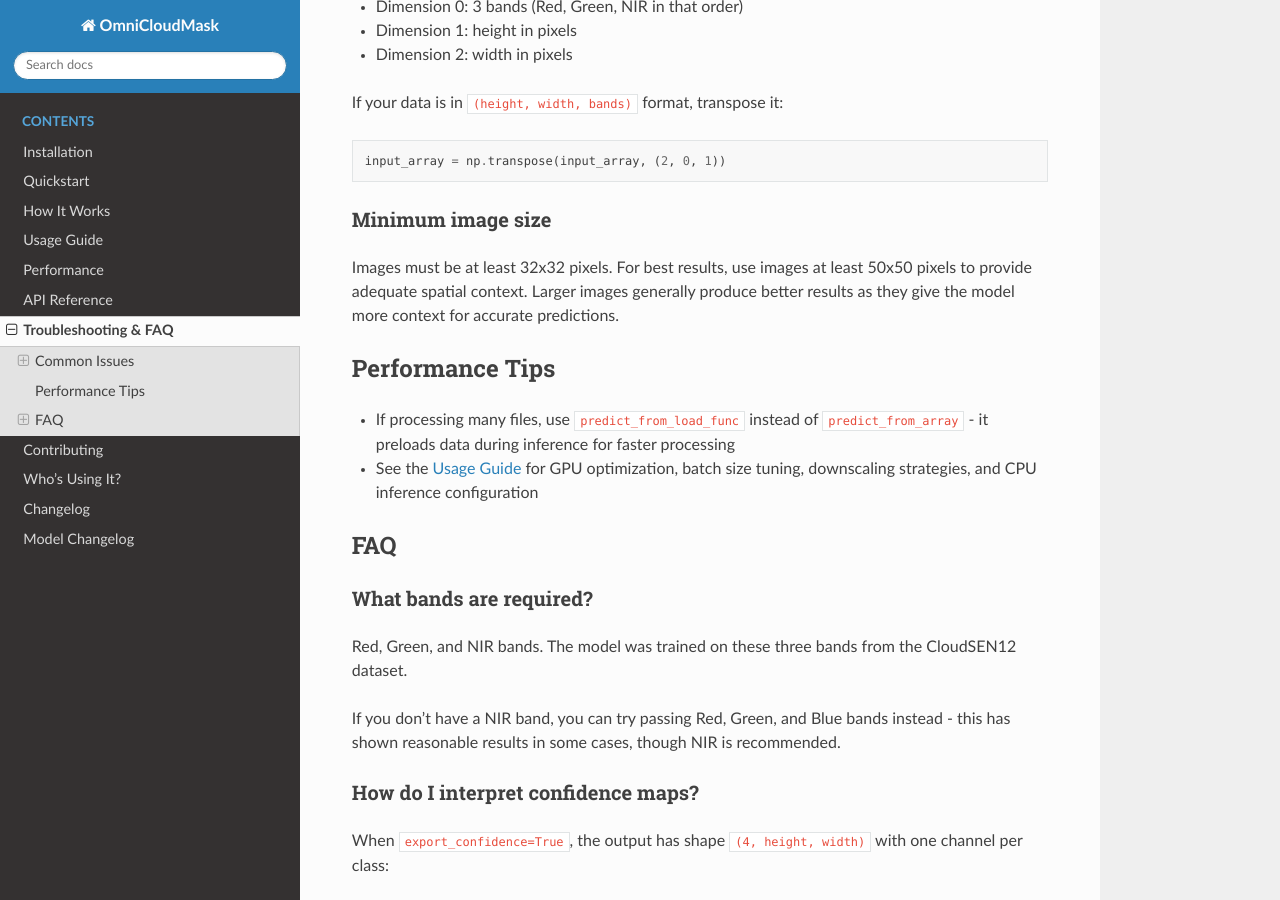
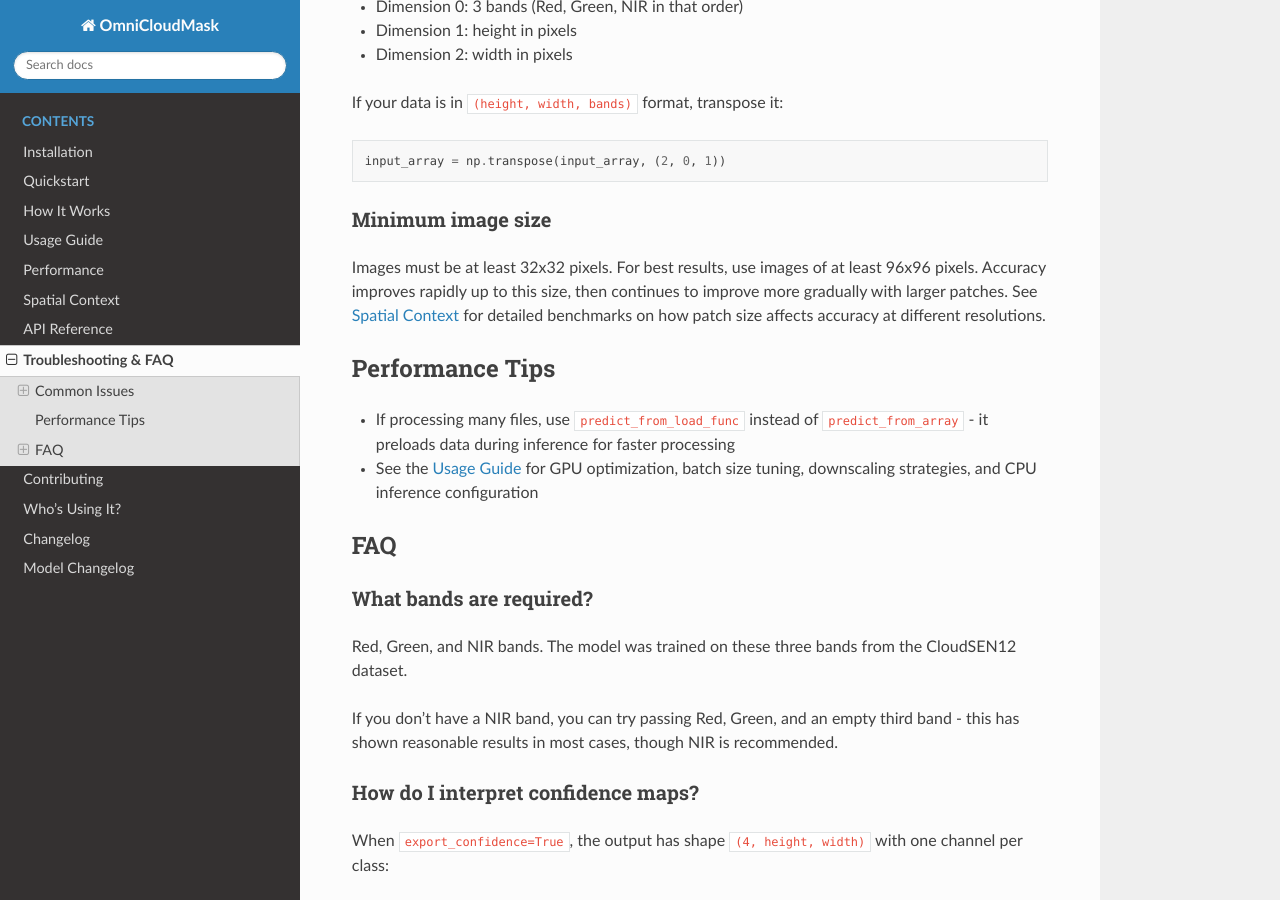
Before and after one commit to DPIRD-DMA/OmniCloudMask, a Sphinx documentation site: the page built from docs/troubleshooting.md, in a window 1280 px wide and 900 px high, scrolled down 1449 px. Built offline with Sphinx 7.4.7 and the Read the Docs theme 3.1.0, drawn with Linux system fonts in a browser that asks for light colours.

Commit message:
Added spatial context to docs

```diff
--- a/docs/conf.py
+++ b/docs/conf.py
@@ -20,6 +20,7 @@
 myst_enable_extensions = [
     "colon_fence",
     "deflist",
+    "dollarmath",
 ]
 
 templates_path = ["_templates"]
--- a/docs/troubleshooting.md
+++ b/docs/troubleshooting.md
@@ -72,7 +72,7 @@
 
 ### Minimum image size
 
-Images must be at least 32x32 pixels. For best results, use images at least 50x50 pixels to provide adequate spatial context. Larger images generally produce better results as they give the model more context for accurate predictions.
+Images must be at least 32x32 pixels. For best results, use images of at least 96x96 pixels. Accuracy improves rapidly up to this size, then continues to improve more gradually with larger patches. See [Spatial Context](spatial-context.md) for detailed benchmarks on how patch size affects accuracy at different resolutions.
 
 ## Performance Tips
 
@@ -85,7 +85,7 @@
 
 Red, Green, and NIR bands. The model was trained on these three bands from the CloudSEN12 dataset.
 
-If you don't have a NIR band, you can try passing Red, Green, and Blue bands instead - this has shown reasonable results in some cases, though NIR is recommended.
+If you don't have a NIR band, you can try passing Red, Green, and an empty third band - this has shown reasonable results in most cases, though NIR is recommended.
 
 ### How do I interpret confidence maps?
 
```
Also changed, not shown: docs/index.md (+1 -0 lines), docs/spatial-context.md (added, +41 -0 lines), docs/usage.md (+1 -1 lines), docs/_static/spatial_context.png (added), 2 other files.
